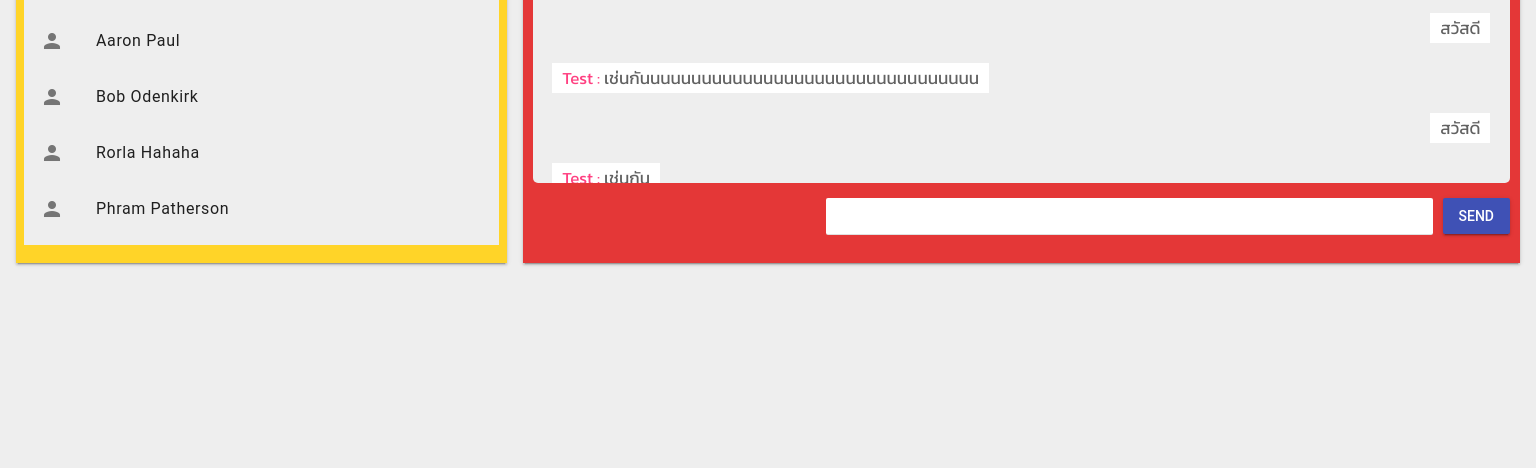
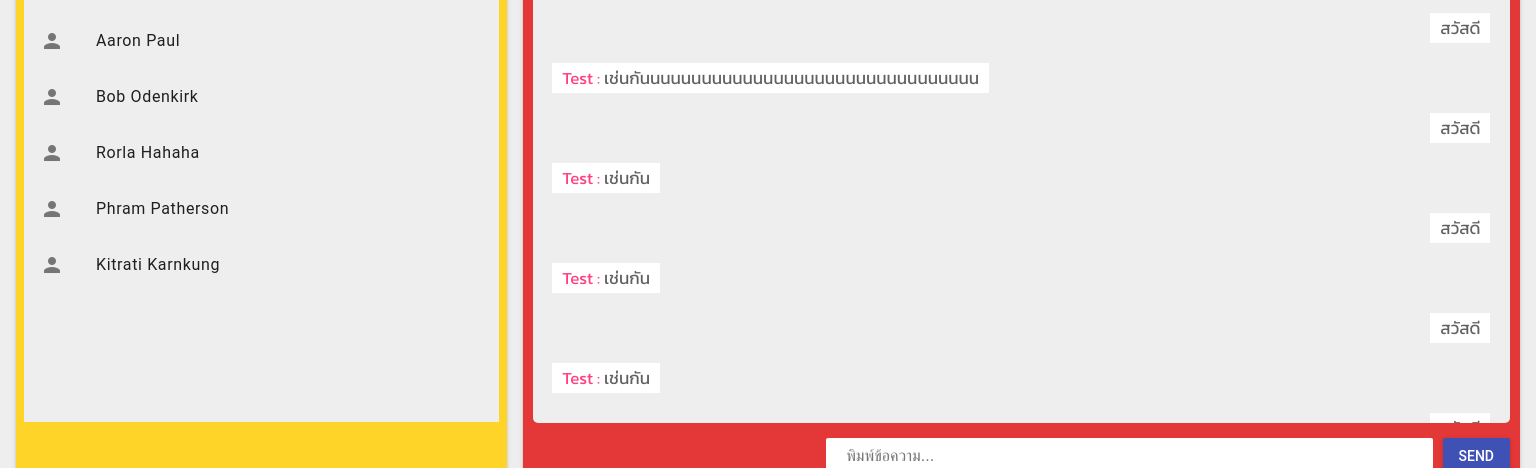
Before and after one commit to niranam51150/netpie-chat, a plain HTML site: page chat.html in a window 1536 px wide. Shown: the part 332-800 px from the top of the page. Drawn offline with Linux system fonts and the light colour scheme; a script that the page names is missing.

Commit message:
ADD media query

```diff
--- a/chat.html
+++ b/chat.html
@@ -116,7 +116,7 @@
 				<div class="messagebox">
 					<button class="mdl-button mdl-js-button mdl-button--raised mdl-js-ripple-effect mdl-button--colored sending">Send</button>
 					<form>
-						<input class="mdl-textfield__input textbox" type="text">
+						<input class="mdl-textfield__input textbox" type="text" placeholder="พิมพ์ข้อความ...">
 					</form>
 				</div>
 			</div>
--- a/css/style.css
+++ b/css/style.css
@@ -33,8 +33,14 @@ html, body {
 
 .chat-zone {
 	background: #E43737;
-	height: 515px;
+	height: 500px;
 	padding: 10px;
+}
+
+@media (min-width: 1300px) {
+	.chat-zone {
+		height: 750px;
+	}
 }
 
 .usr-online {
@@ -59,8 +65,14 @@ html, body {
   width: 100%;
   background: #EEE;
   margin: 0;
-  height: 280px;
+  height: 210px;
   overflow-y: scroll;
+}
+
+@media (min-width: 1300px) {
+	.list-online {
+		height: 457px;
+	}
 }
 
 .messagebox {
@@ -86,15 +98,17 @@ html, body {
 	background: #EEEEEE;
 	padding: 0 2%;
 	max-width: 96%;
-	height: 420px;
+	height: 415px;
 	border-radius: 5px;
 	font-size: 17px;
 	padding-top: 5px;
 	overflow-y: scroll;
 }
 
-.time {
-	color: #000;
+@media (min-width: 1300px) {
+	.chat-area {
+		height: 660px;
+	}
 }
 
 .message-me, .message-other {
```
